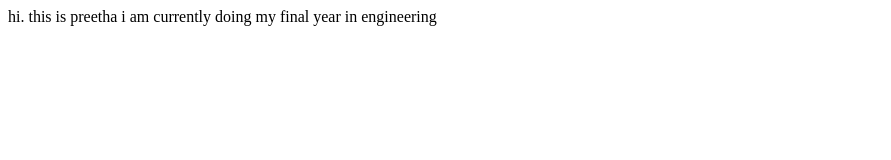
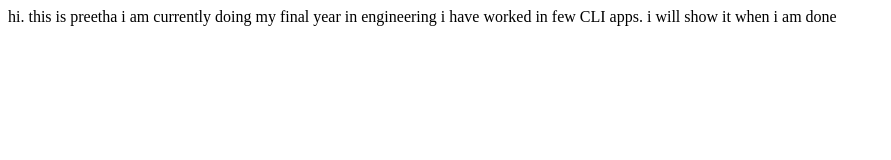
Before and after one commit to preethasri/preethaportfolio, a plain HTML site: page index.html in a window 1280 px wide. Shown: the whole page, without its empty margins (0-891 px from the left). Drawn offline with Linux system fonts and the light colour scheme.

Commit message:
update in project details

```diff
--- a/index.html
+++ b/index.html
@@ -19,7 +19,8 @@
         <![endif]-->
         hi. this is preetha
         i am currently doing my final year in engineering
+        i have worked in few CLI apps. i will show it when i am done
 
-        <script src="" async defer></script>
+         <script src="" async defer></script>
     </body>
 </html>
```
